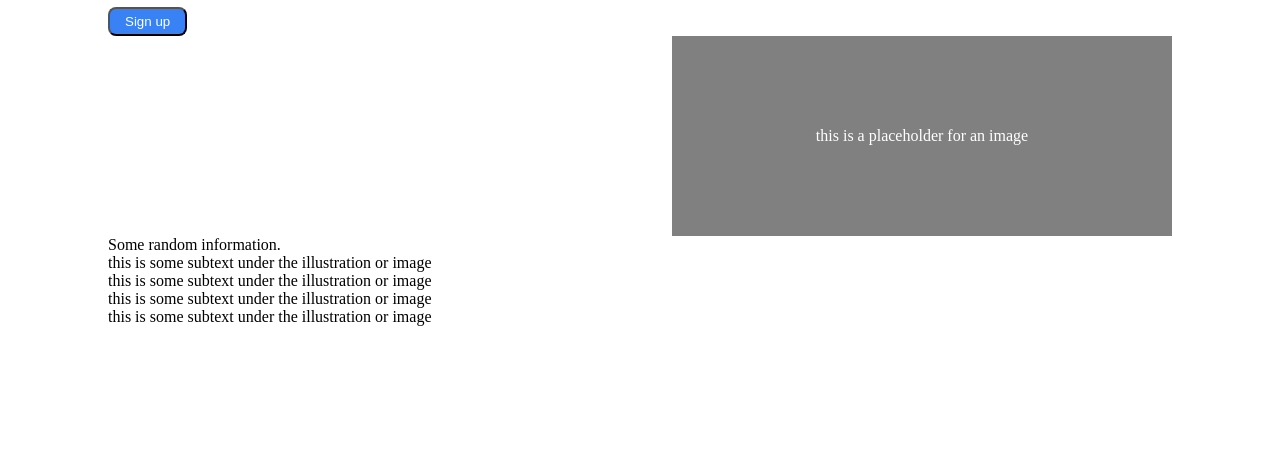
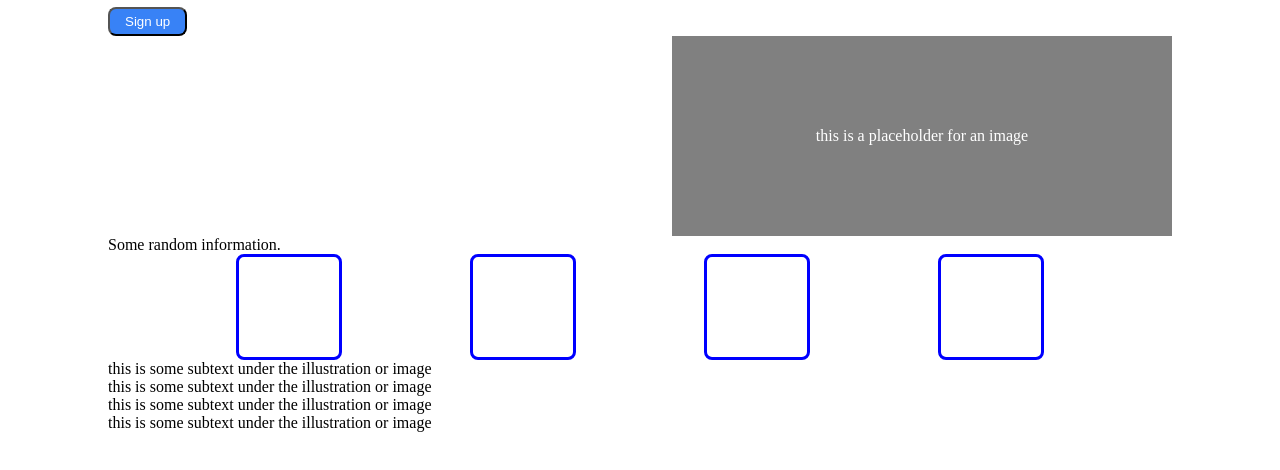
Before and after one commit to MrArdaix/odin-landing-page, a plain HTML site: page index.html in a window 1280 px wide. Shown: the part 272-742 px from the top of the page. Drawn offline with Linux system fonts and the light colour scheme.

Commit message:
added boxes

```diff
--- a/index.html
+++ b/index.html
@@ -35,10 +35,12 @@
             <div>
                 Some random information.
             </div>
-            <div></div>
-            <div></div>
-            <div></div>
-            <div></div>
+            <div class="sqContent">
+                <div class="sqOne"></div>
+                <div class="sqTwo"></div>
+                <div class="sqThree"></div>
+                <div class="sqFour"></div>
+            </div>
             <div>
                 this is some subtext under the illustration or image
             </div>
--- a/styles.css
+++ b/styles.css
@@ -74,11 +74,21 @@ button{
 .container2{
     display:flex;
     flex-direction: column;
+    align-content: center;
+}
+
+
+.sqContent{
+    display:flex;
+    flex-direction: row;
+    justify-content:space-evenly;
+
 }
 
 .sqOne,.sqTwo,.sqThree,.sqFour{
+    border-style: solid;
     border-color: blue;
-    border: 2px;
-    height:80px;
-    width: 80px;
+    border-radius: 8px;
+    height:100px;
+    width: 100px;
 }
```
